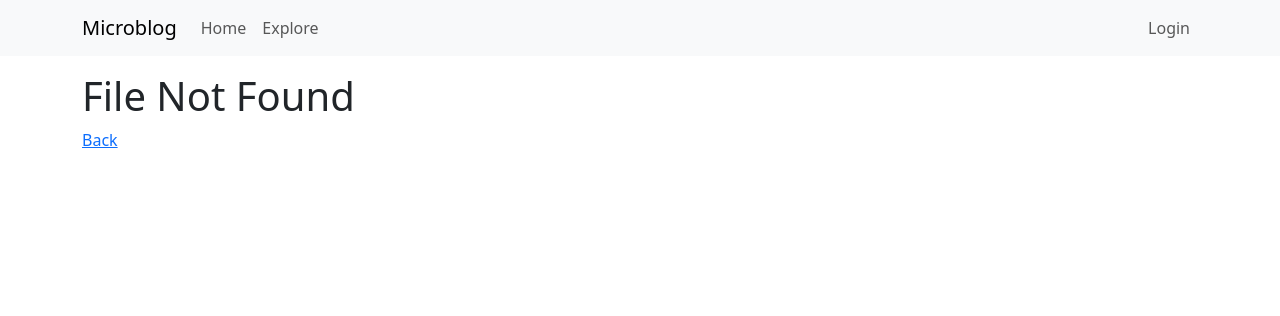
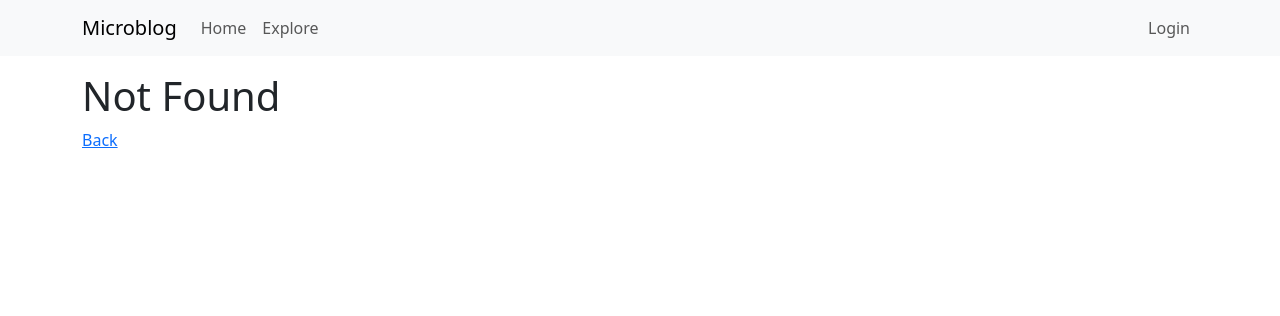
Before and after one commit to NguyenVietThanhAn1/Microblog, a Flask app: template app/templates/404.html in a window 1280 px wide. Shown: the top 316 px of the page. Run offline with Flask 3, Linux system fonts and the light colour scheme; the template is opened without the code that fills it: most values are stand-ins (such as "Sample title", 1, 10 or a date in 2020); some libraries are stand-ins or nearby versions.

Commit message:
flask-babel modified

```diff
--- a/app/templates/404.html
+++ b/app/templates/404.html
@@ -1,6 +1,6 @@
 {% extends "base.html" %}
 
 {% block content %}
-    <h1> File Not Found</h1>
-    <p><a href="{{ url_for('index') }}">Back</a></p>
+    <h1>{{ _('Not Found') }}</h1>
+    <p><a href="{{ url_for('index') }}">{{_('Back')}}</a></p>
 {% endblock %}
```
Also changed, not shown: app/templates/login.html (line endings or trailing spaces).
